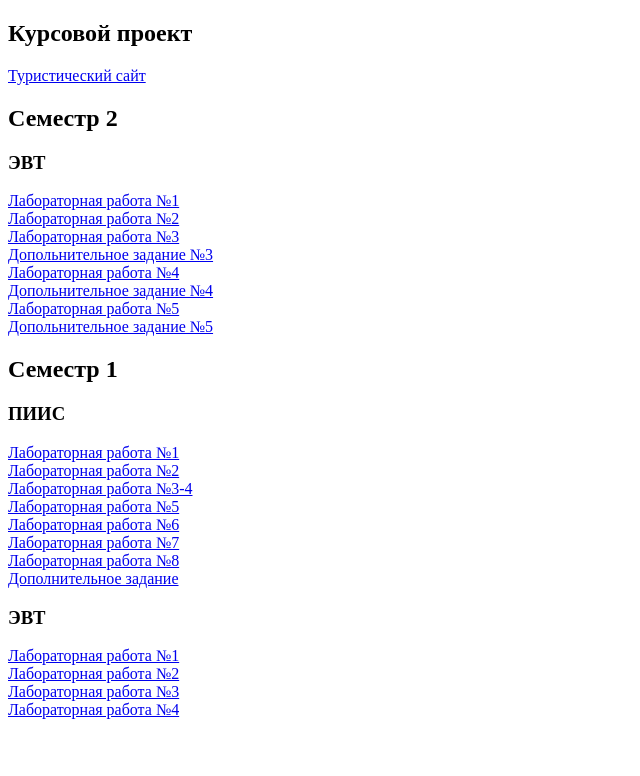
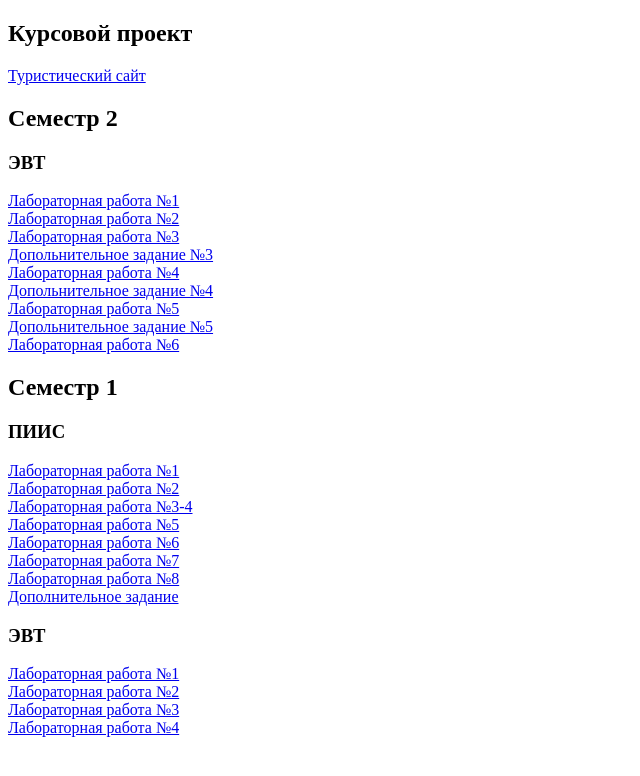
Before and after one commit to AnyaGimpel/EVT_PIIS, a plain HTML site: page index.html in a window 1280 px wide. Shown: the whole page, without its empty margins (0-640 px from the left). Drawn offline with Linux system fonts and the light colour scheme.

Commit message:
Update labs

```diff
--- a/index.html
+++ b/index.html
@@ -18,6 +18,7 @@
     <a href="Semester 2/lr4/additional/index.html">Допольнительное задание №4</a><br>
     <a href="Semester 2/lr5/index.html">Лабораторная работа №5</a><br>
     <a href="Semester 2/lr5/additional/main.html">Допольнительное задание №5</a><br>
+    <a href="https://github.com/AnyaGimpel/AnyaGimpel/blob/main/README.md">Лабораторная работа №6</a><br>
     <h2>Семестр 1</h2>
     <h3>ПИИС</h3>
     <a href="Semester 1/PEES/lr1/index.html">Лабораторная работа №1</a><br>
```
Also changed, not shown: 1 other file.
